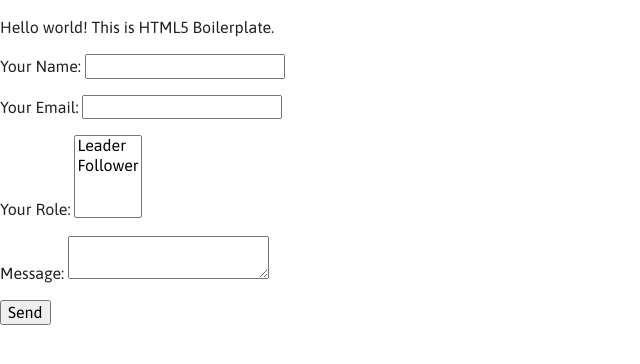
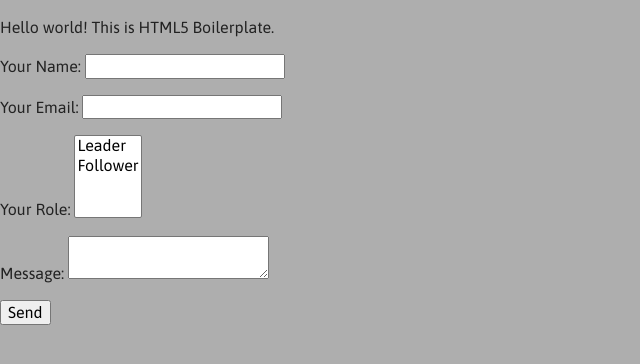
Before and after one commit to ChayKelly/website, a website: page index.html in a window 1280 px wide. Shown: the whole page, without its empty margins (0-640 px from the left). Drawn offline with Linux system fonts and the light colour scheme.

Commit message:
Background Colour

```diff
--- a/css/main.css
+++ b/css/main.css
@@ -47,6 +47,7 @@ html {
   font-size: 1em;
   line-height: 1.4;
   font-family: Asap, Arial, serif;
+  background-color: #aeaeae;
 
 }
 
```
